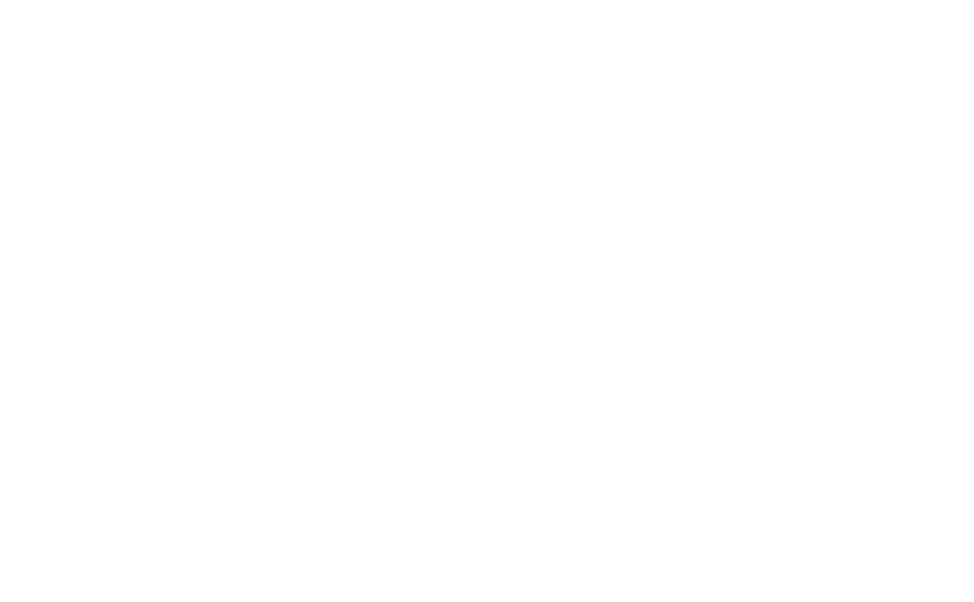
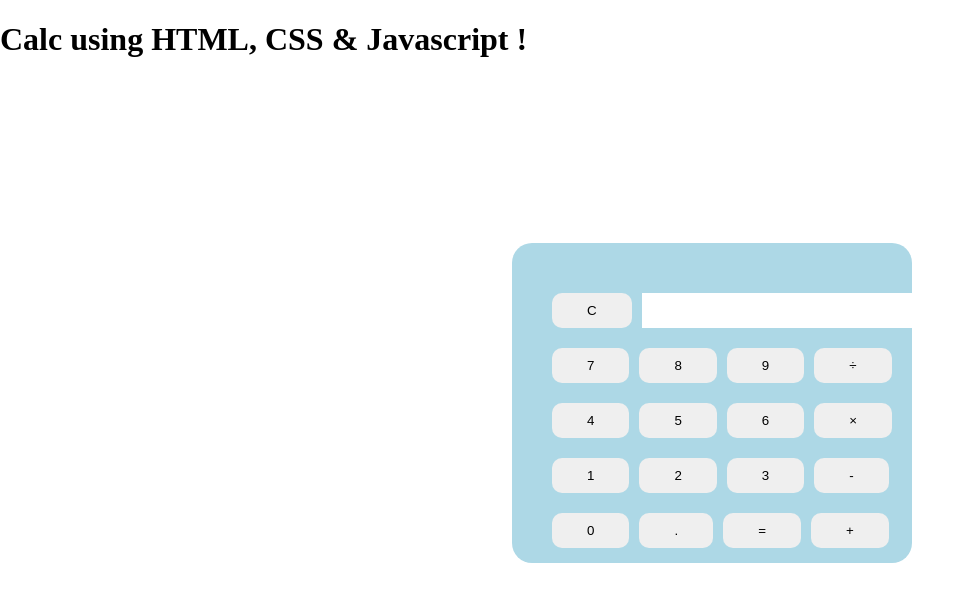
Before and after one commit to yuvikurne/Tech_Paathshaala, a plain HTML site: page Calcjs/index.html in a window 1280 px wide. Shown: the whole page, without its empty margins (0-974 px from the left). Drawn offline with Linux system fonts and the light colour scheme.

Commit message:
changes in index.html

```diff
--- a/Calcjs/index.html
+++ b/Calcjs/index.html
@@ -4,9 +4,107 @@
     <meta charset="UTF-8">
     <meta name="viewport" content="width=device-width, initial-scale=1.0">
     <title>Document</title>
-    <script src="index.js"></script>
+    <style>
+      body{
+        margin: 0;
+        position: relative;
+      }
+      .container{
+        border-radius: 20px;
+
+        width: 25%;
+        height: 30vh;
+        padding: 40px;
+        position: absolute;
+        top: 600%;
+        left: 40%;
+        background-color: lightblue;
+
+
+
+      }
+      .first-row{
+        display: flex;
+        justify-content: space-between;
+        gap: 10px;
+        padding-bottom: 20px;
+        padding-top: 10px;
+        align-items: center;
+      }
+      .first-row input{
+        padding: 10px 88px;
+        border:none;
+      }
+      .second-row{
+        display: flex;
+        gap: 10px;
+        justify-content: space-between;
+        padding-bottom: 20px;
+
+      }
+      .third-row{
+        display: flex;
+        gap: 10px;
+        justify-content: space-between;
+        padding-bottom: 20px;
+
+    }
+      .fourth-row{
+        display: flex;
+        gap: 10px;
+        justify-content: space-between;
+        padding-bottom: 20px;
+
+    }
+      .fifth-row{
+        display: flex;
+        gap: 10px;
+        justify-content: space-between;
+        padding-bottom: 30px;
+
+
+    }
+      button{
+        padding: 10px 35px;
+        border-radius: 10px;
+        border: none;
+        cursor: pointer;
+      }
+    </style>
 </head>
 <body>
+     <h1 id="title">Calc using HTML, CSS & Javascript !</h1>
+      <div class="container">
+        <div class="first-row">
+            <button id="">C</button>
+            <input type="text">
+        </div>
+        <div class="second-row">
+            <button id="">7</button>
+            <button id="">8</button>
+            <button id="">9</button>
+            <button id="">÷</button>
+        </div>
+        <div class="third-row">
+            <button id="">4</button>
+            <button id="">5</button>
+            <button id="">6</button>
+            <button id="">×</button>
+        </div>
+        <div class="fourth-row">
+            <button id="">1</button>
+            <button id="">2</button>
+            <button id="">3</button>
+            <button id="">-</button>
+        </div>
+        <div class="fifth-row">
+            <button id="">0</button>
+            <button id="">.</button>
+            <button id="">=</button>
+            <button id="">+</button>
+        </div>
+      </div>
+    <script src="index.js"></script>
 
 </body>
 </html>
```
